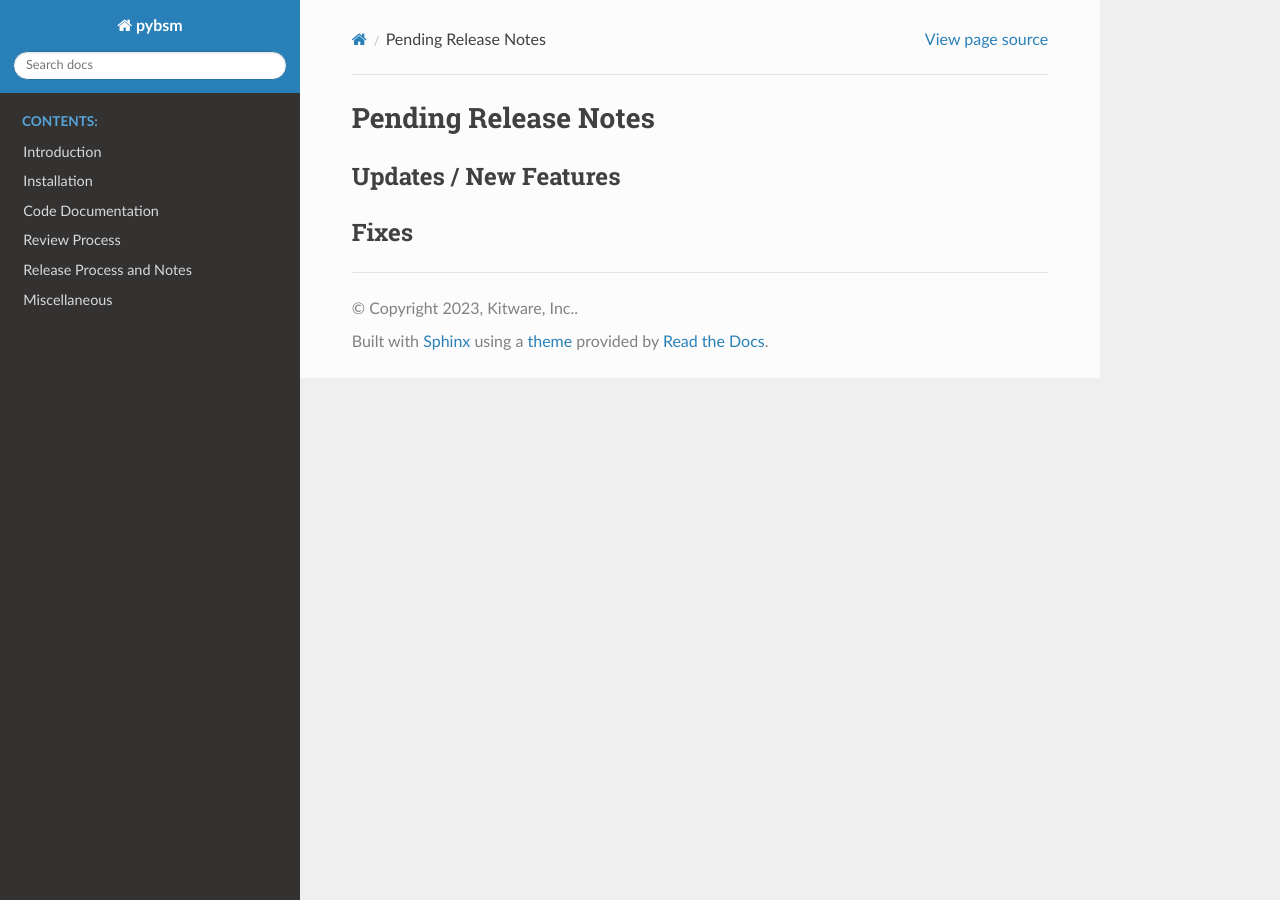
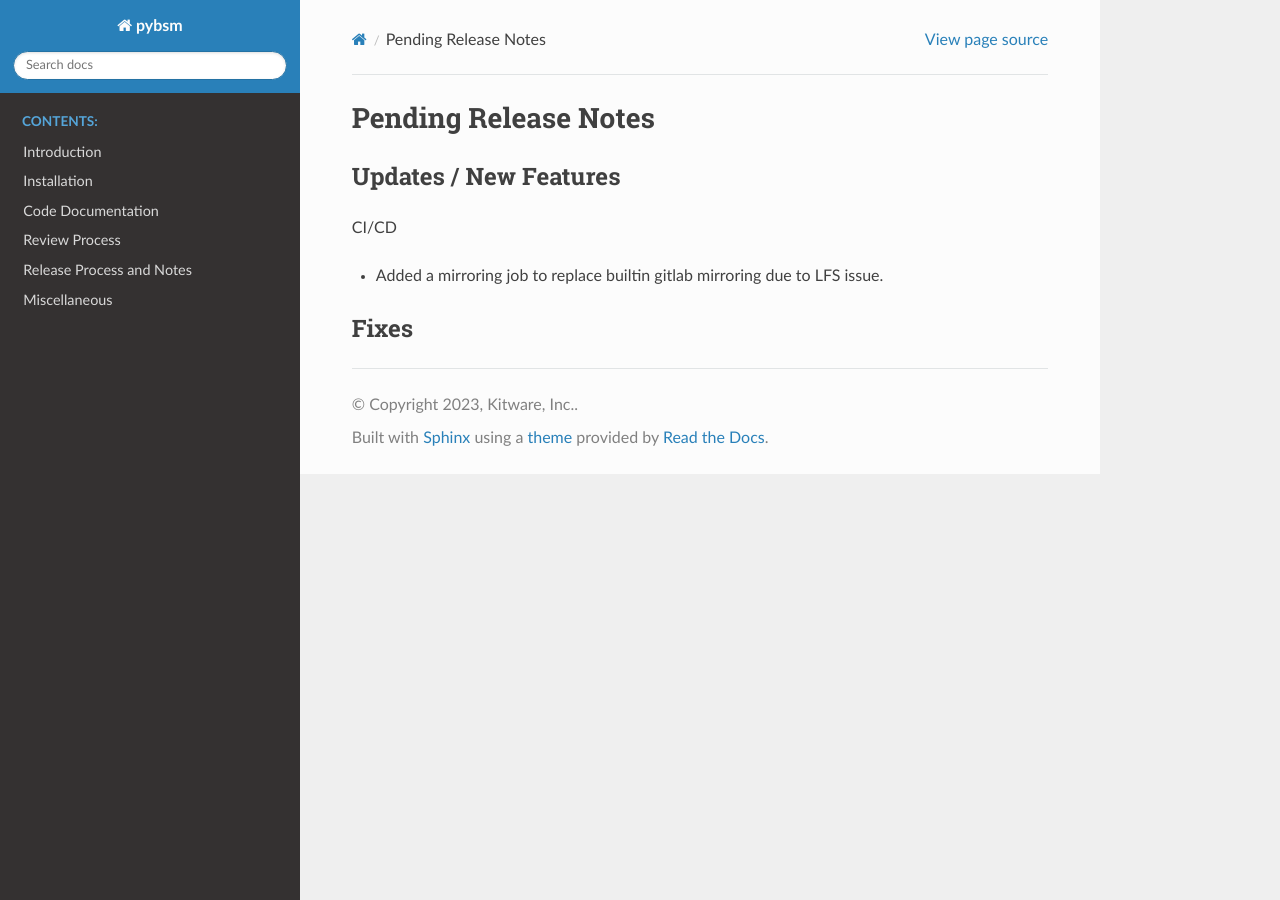
Before and after one commit to Kitware/pybsm, a Sphinx documentation site: the page built from docs/release_notes/pending_release.rst, in a window 1280 px wide. Built offline with Sphinx 7.4.7 and the Read the Docs theme 2.0.0, drawn with Linux system fonts in a browser that asks for light colours.

Commit message:
Added CI/CD mirroring stage due to LFS issue.

```diff
--- a/docs/release_notes/pending_release.rst
+++ b/docs/release_notes/pending_release.rst
@@ -4,5 +4,9 @@ Pending Release Notes
 Updates / New Features
 ----------------------
 
+CI/CD
+
+* Added a mirroring job to replace builtin gitlab mirroring due to LFS issue.
+
 Fixes
 -----
```
Also changed, not shown: .gitlab-ci.yml.
